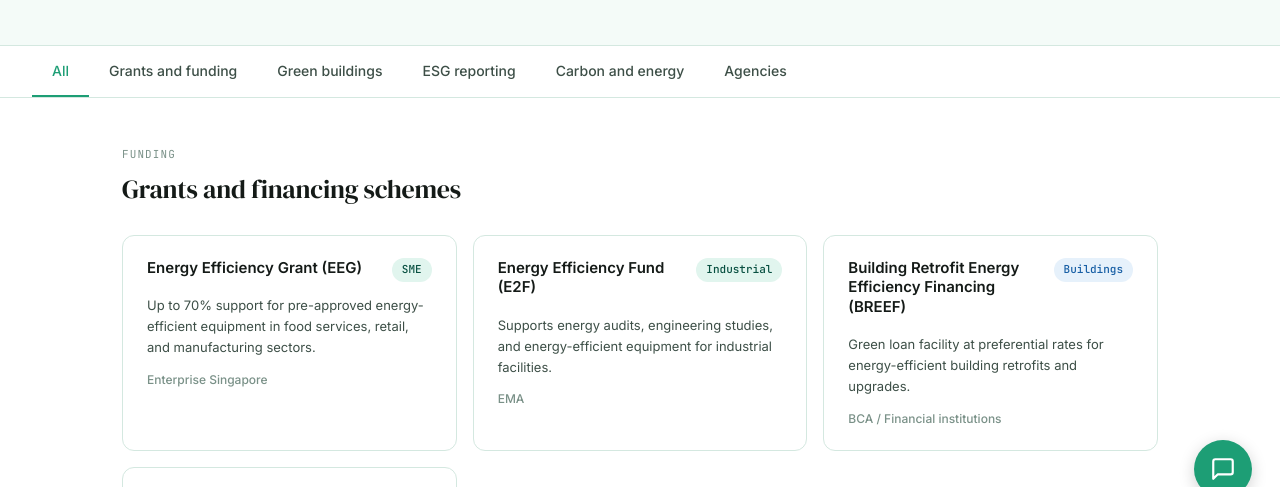
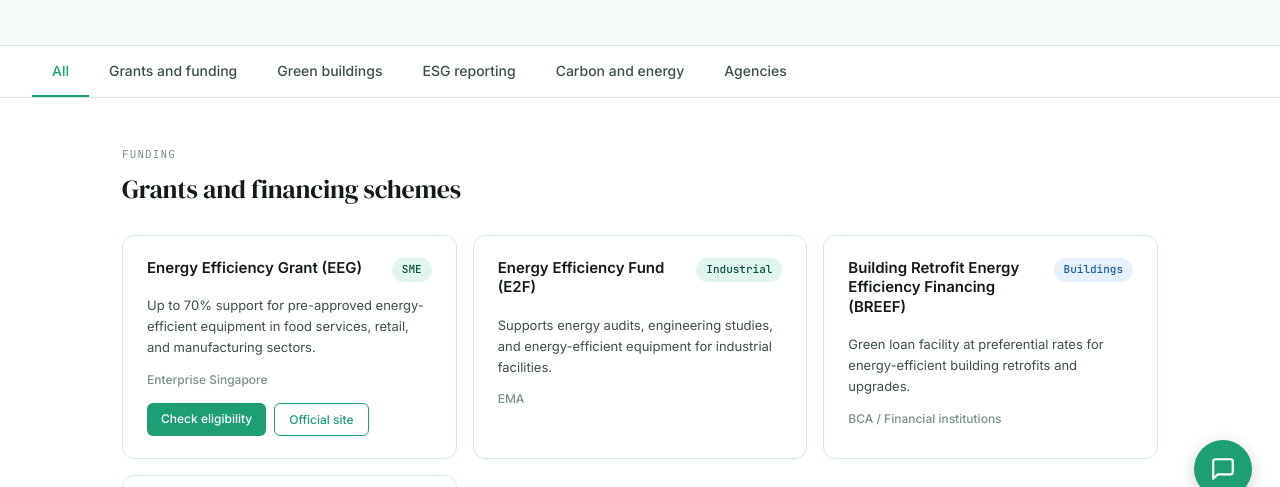
Before and after one commit to famouslogg/sustainability-sg, a website: page resources.html in a window 1280 px wide. Shown: the part 274-761 px from the top of the page. Drawn offline with Linux system fonts and the light colour scheme.

Commit message:
Update resources.html

```diff
--- a/resources.html
+++ b/resources.html
@@ -210,14 +210,18 @@
     <div class="group-label">Funding</div>
     <div class="group-title">Grants and financing schemes</div>
     <div class="cards">
-      <a href="https://www.enterprisesg.gov.sg/financial-support/energy-efficiency-grant" target="_blank" rel="noopener" class="resource-card">
+       <div class="resource-card">
         <div class="card-top">
-          <h3>Energy Efficiency Grant (EEG)</h3>
+          <h3><a href="/eeg-checker.html" style="color:inherit; text-decoration:none;">Energy Efficiency Grant (EEG)</a></h3>
           <span class="card-tag tag-green">SME</span>
         </div>
         <p>Up to 70% support for pre-approved energy-efficient equipment in food services, retail, and manufacturing sectors.</p>
         <div class="card-agency">Enterprise Singapore</div>
-      </a>
+        <div style="display:flex; gap:8px; margin-top:14px; flex-wrap:wrap;">
+          <a href="/eeg-checker.html" style="display:inline-block; padding:6px 14px; background:#1D9E75; color:#fff; border-radius:6px; font-size:12px; font-weight:500; text-decoration:none;">Check eligibility</a>
+          <a href="https://www.enterprisesg.gov.sg/financial-support/energy-efficiency-grant" target="_blank" rel="noopener" style="display:inline-block; padding:6px 14px; background:transparent; color:#1D9E75; border:1px solid #1D9E75; border-radius:6px; font-size:12px; font-weight:500; text-decoration:none;">Official site</a>
+        </div>
+      </div>
       <a href="https://www.ema.gov.sg/energy-supply/energy-efficiency/industry/grants-for-energy-efficiency" target="_blank" rel="noopener" class="resource-card">
         <div class="card-top">
           <h3>Energy Efficiency Fund (E2F)</h3>
```
